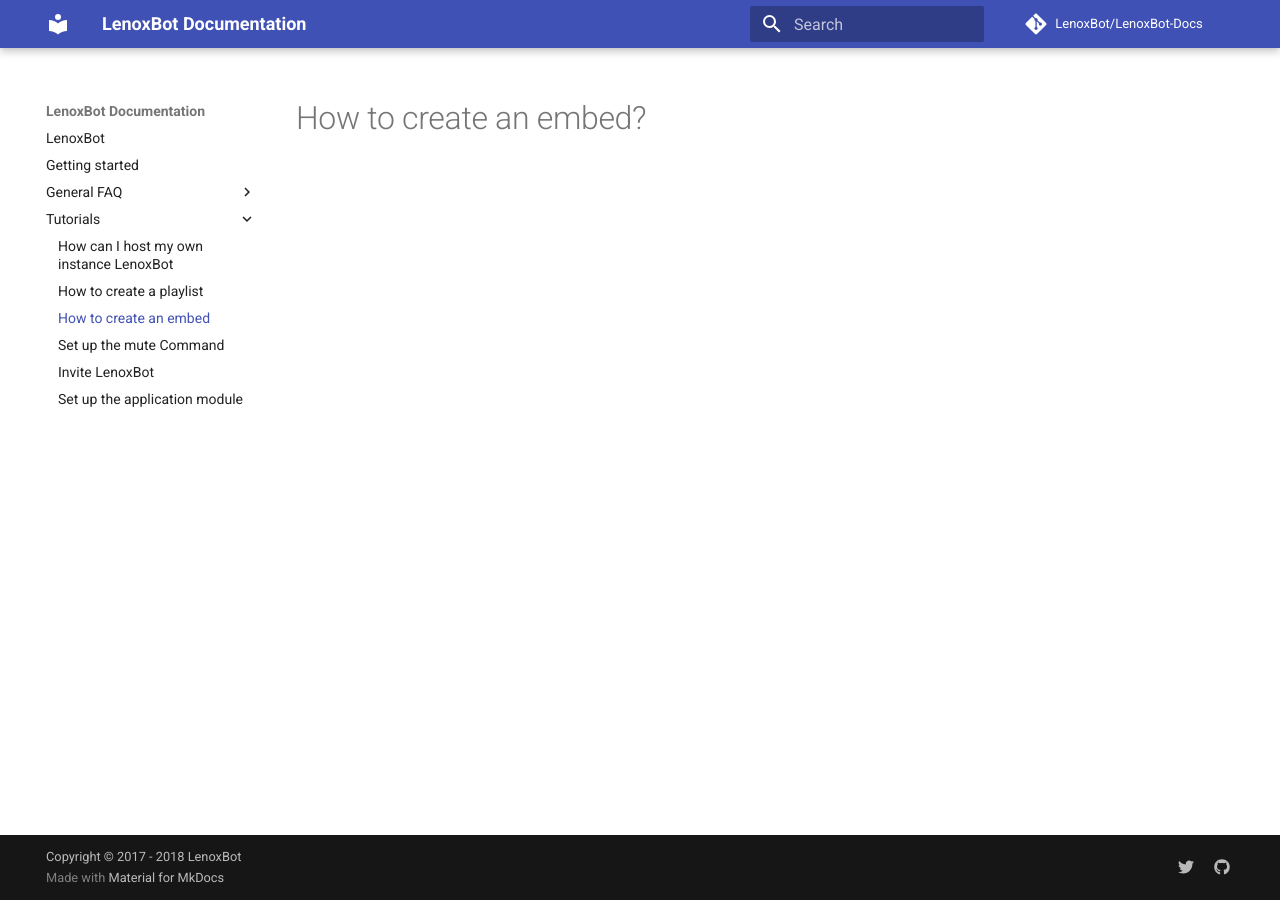
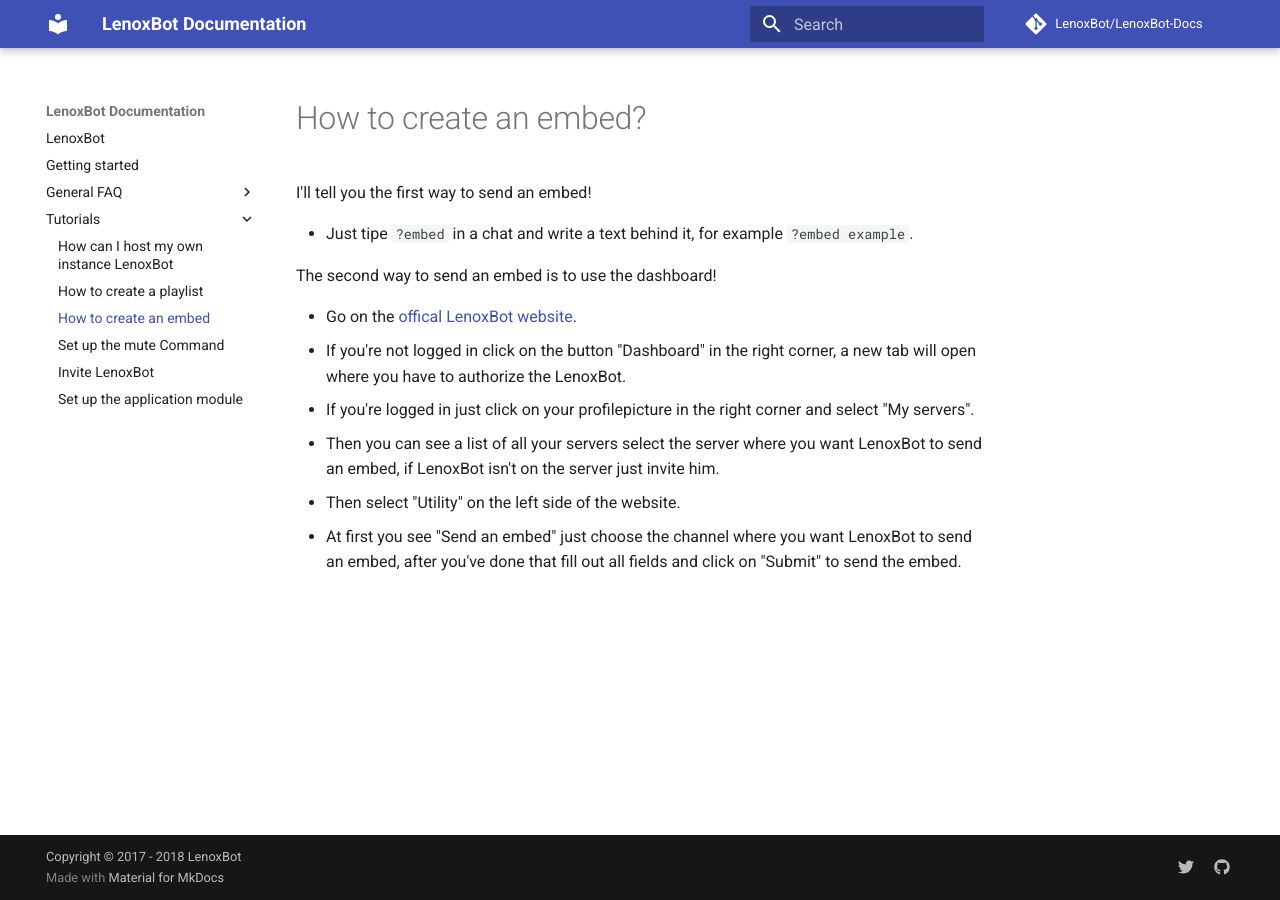
Before and after one commit to gillesheinesch/LenoxBot-Docs, an MkDocs documentation site: the page built from docs/Tutorials/How to create an embed.md, in a window 1280 px wide. Built offline with MkDocs 1.6.1 and Material for MkDocs 9.7.7, drawn with Linux system fonts in a browser that asks for light colours; comment, search, counter and statistics services are not loaded.

Commit message:
Updated How to create an embed.md
Added texts and markdowns.

```diff
--- a/docs/Tutorials/How to create an embed.md
+++ b/docs/Tutorials/How to create an embed.md
@@ -1,4 +1,17 @@
 title: How to create an embed
-description:
+description: Instructions how to send an embed with the LenoxBot on a Discord Server
 
 # How to create an embed?
+
+I'll tell you the first way to send an embed!
+
+* Just tipe `?embed` in a chat and write a text behind it, for example `?embed example`.
+
+The second way to send an embed is to use the dashboard!
+
+* Go on the [offical LenoxBot website](https://lenoxbot.com/).
+* If you're not logged in click on the button "Dashboard" in the right corner, a new tab will open where you have to authorize the LenoxBot.
+* If you're logged in just click on your profilepicture in the right corner and select "My servers".
+* Then you can see a list of all your servers select the server where you want LenoxBot to send an embed, if LenoxBot isn't on the server just invite him.
+* Then select "Utility" on the left side of the website.
+* At first you see "Send an embed" just choose the channel where you want LenoxBot to send an embed, after you've done that fill out all fields and click on "Submit" to send the embed.
```
